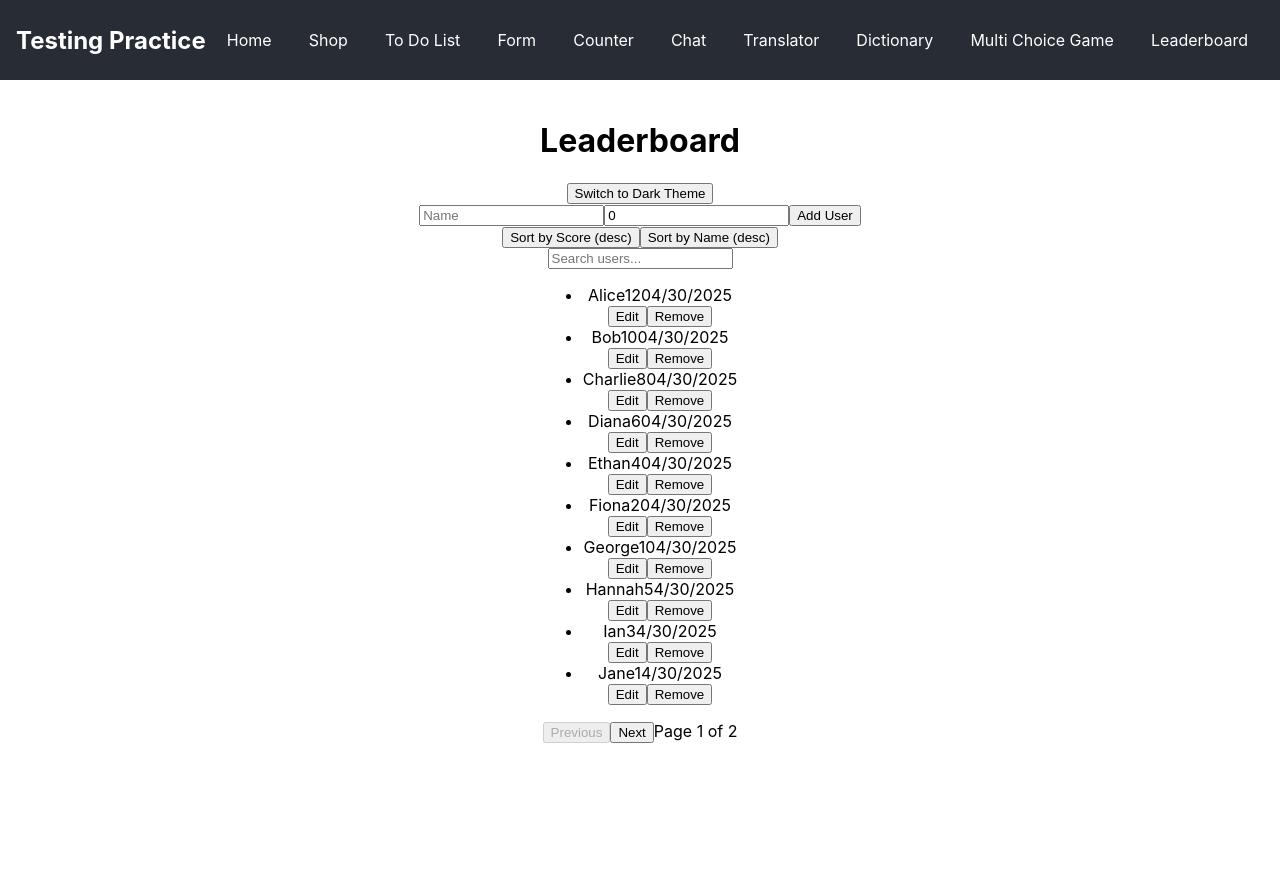
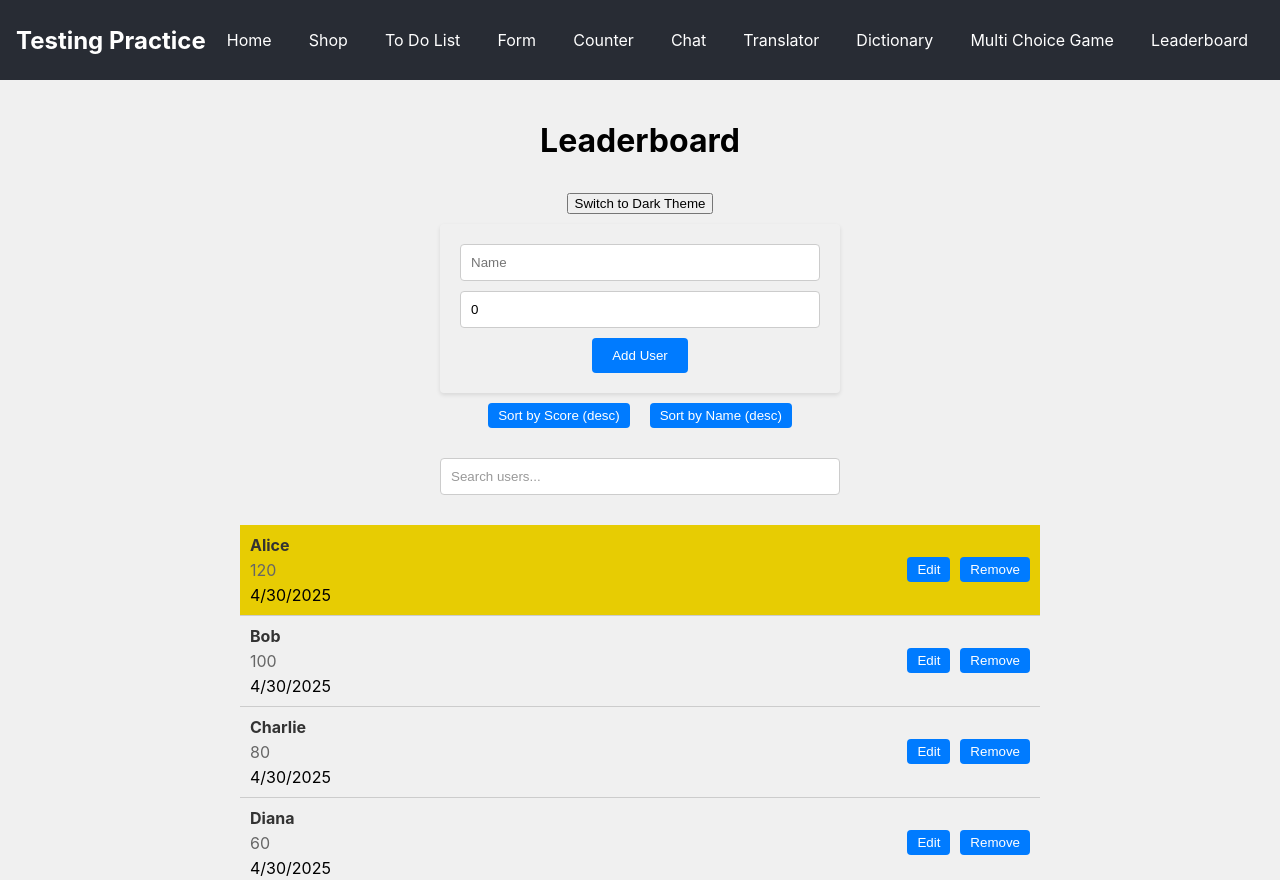
Before and after one commit to Conor07/testing-practice, a React (Create React App) app: page /leaderboard in a window 1280 px wide. Before the commit the page ends 800 px from the top, so only its background shows below. Built offline with nearby package versions, Linux system fonts and the light colour scheme.

Commit message:
Updated leaderboard styling

```diff
--- a/src/index.scss
+++ b/src/index.scss
@@ -867,3 +867,263 @@ code {
     }
   }
 }
+
+// Leaderboard:
+.LeaderboardPage {
+  display: flex;
+  flex-direction: column;
+  align-items: center;
+  padding: 20px;
+  background-color: #f0f0f0;
+  row-gap: 10px;
+  width: 100vw;
+  max-width: 100vw;
+  min-width: 100vw;
+  max-height: 100vh;
+  overflow-y: auto;
+
+  &.DarkTheme {
+    background-color: #121212;
+    color: #ffffff;
+
+    .LeaderboardTable {
+      background-color: #1e1e1e;
+      border: 1px solid #333;
+      color: #ffffff;
+
+      th,
+      td {
+        border: 1px solid #333;
+        color: #ffffff;
+      }
+    }
+  }
+
+  .LeaderboardTable {
+    width: 100%;
+    max-width: 800px;
+    border-collapse: collapse;
+    margin: 20px 0;
+    background-color: #fff;
+    border: 1px solid #ccc;
+  }
+
+  .AddUserForm {
+    display: flex;
+    flex-direction: column;
+    align-items: center;
+    justify-content: center;
+    padding: 20px;
+    border-radius: 4px;
+    box-shadow: 0 2px 4px rgba(0, 0, 0, 0.1);
+    width: 100%;
+    max-width: 400px;
+
+    input {
+      margin-bottom: 10px;
+      width: 100%;
+      padding: 10px;
+      border-radius: 4px;
+      border: 1px solid #ccc;
+    }
+
+    button {
+      padding: 10px 20px;
+      border-radius: 4px;
+      border: none;
+      background-color: #007bff;
+      color: white;
+      cursor: pointer;
+
+      &:hover {
+        background-color: #0056b3;
+      }
+
+      &:disabled {
+        background-color: #999999;
+        pointer-events: none;
+        opacity: 0.4;
+      }
+    }
+  }
+
+  .SortControls {
+    display: flex;
+    justify-content: center;
+    align-items: center;
+    margin-bottom: 20px;
+    gap: 20px;
+
+    label {
+      margin-right: 10px;
+      font-weight: bold;
+    }
+
+    select {
+      padding: 5px;
+      border-radius: 4px;
+      border: 1px solid #ccc;
+      margin-right: 10px;
+    }
+
+    button {
+      padding: 5px 10px;
+      border-radius: 4px;
+      border: none;
+      background-color: #007bff;
+      color: white;
+      cursor: pointer;
+
+      &:hover {
+        background-color: #0056b3;
+      }
+
+      &:disabled {
+        background-color: #999999;
+        pointer-events: none;
+        opacity: 0.4;
+      }
+    }
+  }
+
+  .SearchInput {
+    width: 100%;
+    max-width: 400px;
+    padding: 10px;
+    border-radius: 4px;
+    border: 1px solid #ccc;
+    margin-bottom: 20px;
+
+    &::placeholder {
+      color: #999;
+    }
+  }
+
+  .LeaderboardList {
+    list-style: none;
+    padding: 0;
+    margin: 0;
+    width: 100%;
+    max-width: 800px;
+
+    li {
+      display: flex;
+      justify-content: space-between;
+      align-items: center;
+      padding: 10px;
+      border-bottom: 1px solid #ccc;
+
+      &.TopScorer {
+        background-color: #e7cc03;
+      }
+
+      &:last-child {
+        border-bottom: none;
+      }
+
+      .UserInfo {
+        display: flex;
+        flex-direction: column;
+        align-items: flex-start;
+        gap: 5px;
+      }
+
+      .UserName {
+        font-weight: bold;
+        color: #333;
+      }
+
+      .UserScore {
+        color: #666;
+      }
+
+      .EditUserName {
+        color: #007bff;
+        cursor: pointer;
+
+        &:hover {
+          color: #0056b3;
+        }
+      }
+
+      .EditUserScore {
+        color: #007bff;
+        cursor: pointer;
+
+        &:hover {
+          color: #0056b3;
+        }
+      }
+
+      .EditUserAvatar {
+        color: #007bff;
+        cursor: pointer;
+
+        &:hover {
+          color: #0056b3;
+        }
+      }
+
+      .EditUserBadges {
+        color: #007bff;
+        cursor: pointer;
+
+        &:hover {
+          color: #0056b3;
+        }
+      }
+    }
+  }
+
+  .UserActions {
+    display: flex;
+    justify-content: center;
+    align-items: center;
+    gap: 10px;
+
+    button {
+      padding: 5px 10px;
+      border-radius: 4px;
+      border: none;
+      background-color: #007bff;
+      color: white;
+      cursor: pointer;
+
+      &:hover {
+        background-color: #0056b3;
+      }
+
+      &:disabled {
+        background-color: #999999;
+        pointer-events: none;
+        opacity: 0.4;
+      }
+    }
+  }
+
+  .PaginationControls {
+    display: flex;
+    justify-content: center;
+    align-items: center;
+    gap: 10px;
+
+    button {
+      padding: 5px 10px;
+      border-radius: 4px;
+      border: none;
+      background-color: #007bff;
+      color: white;
+      cursor: pointer;
+
+      &:hover {
+        background-color: #0056b3;
+      }
+
+      &:disabled {
+        background-color: #999999;
+        pointer-events: none;
+        opacity: 0.4;
+      }
+    }
+  }
+}
```
